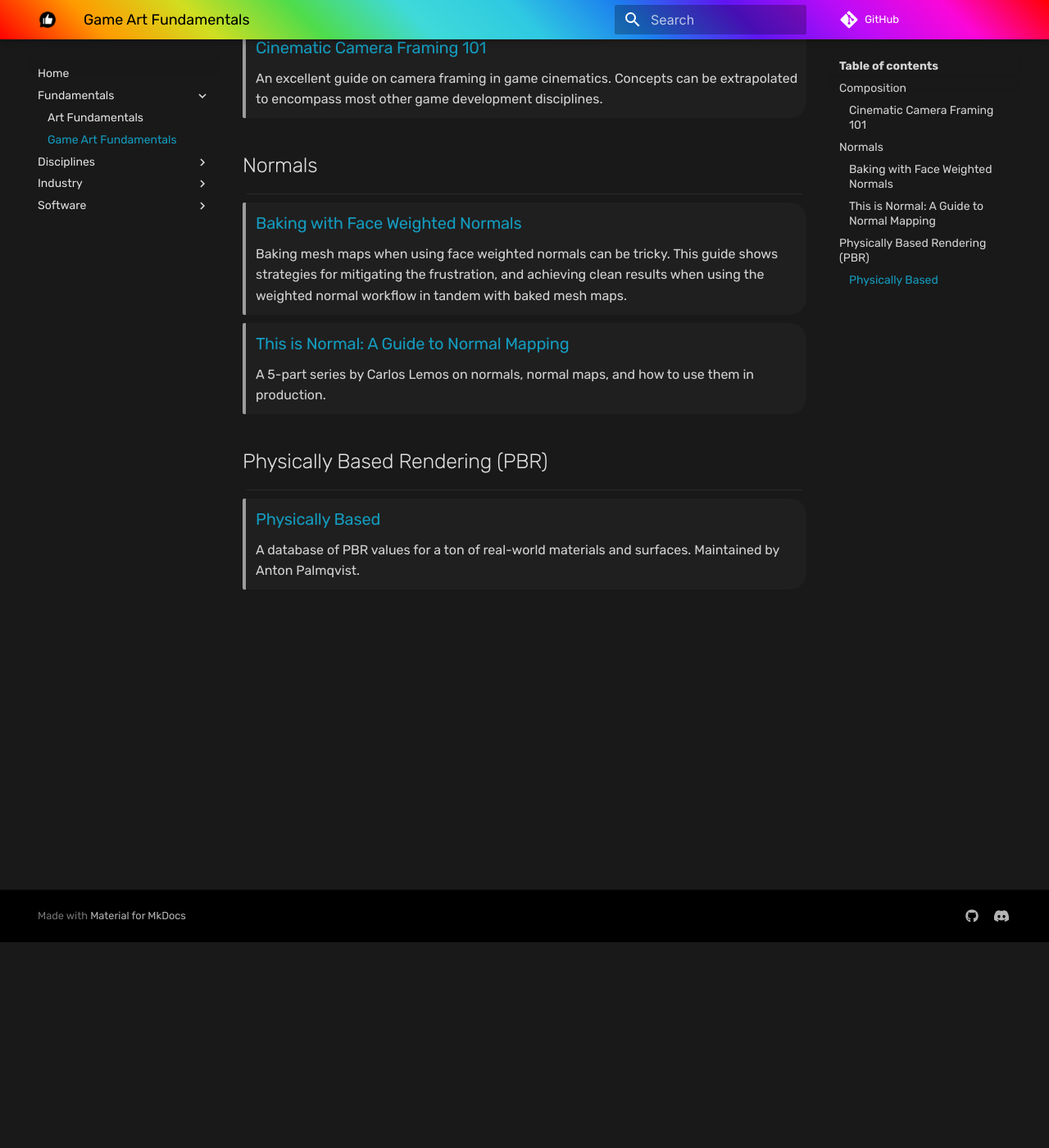
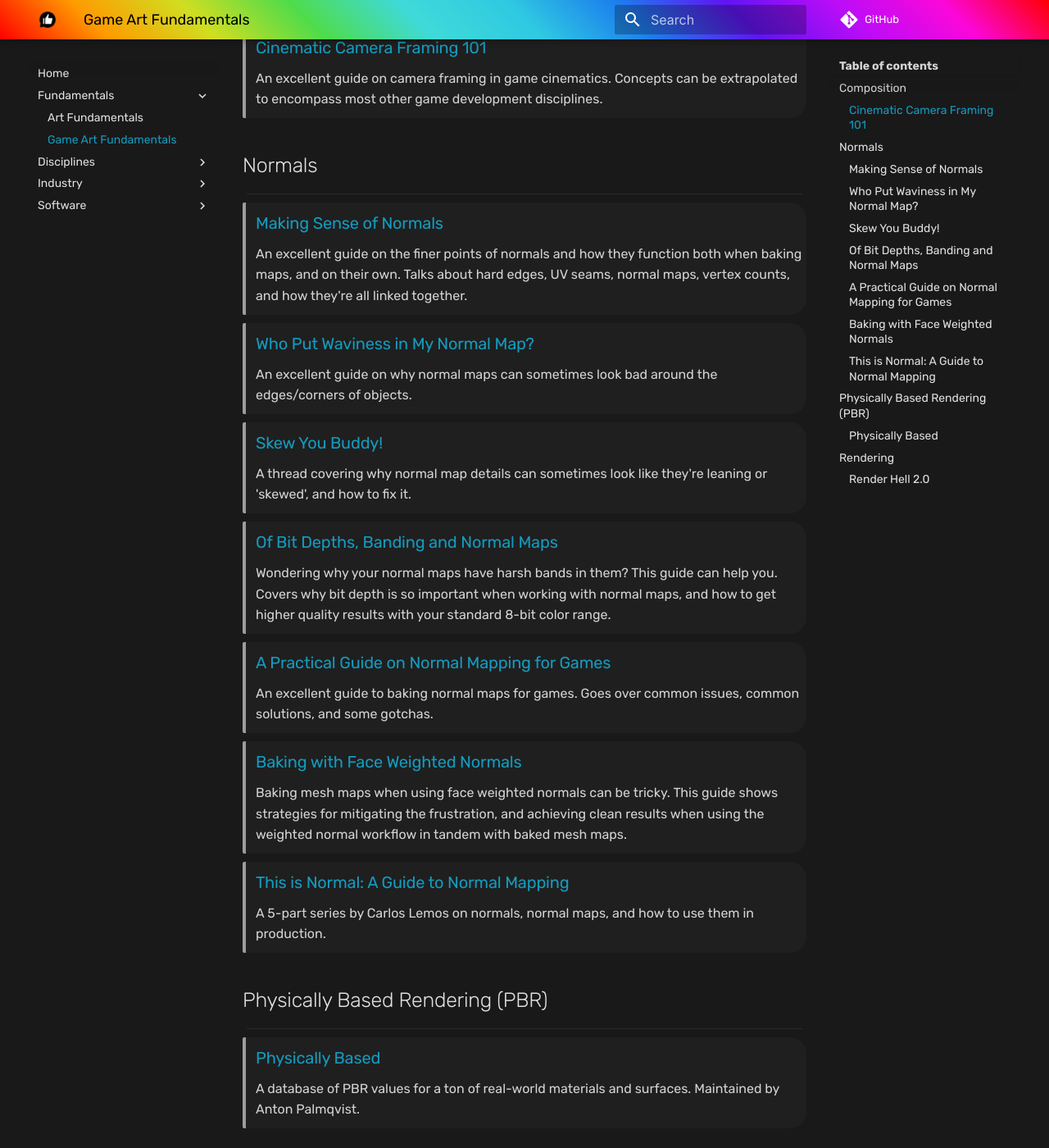
Before and after one commit to Zalek4/Friendly-Feedback-Knowledge-Base, an MkDocs documentation site: the page built from docs/fundamentals/game_art_fundamentals.md, in a window 1280 px wide and 1400 px high, scrolled down 251 px. Shown: the whole window at 82% size. Built offline with MkDocs 1.6.1 and Material for MkDocs 9.7.7, drawn with Linux system fonts in a browser that asks for light colours; comment, search, counter and statistics services are not loaded; some of the changed text lies outside the part shown.

Commit message:
[ANVIL][06/26/2024] - Resources added to Knowledge Base

```diff
--- a/docs/fundamentals/game_art_fundamentals.md
+++ b/docs/fundamentals/game_art_fundamentals.md
@@ -10,6 +10,31 @@ An excellent guide on camera framing in game cinematics. Concepts can be extrapo
 
 ## Normals
 ___
+
+> ### [Making Sense of Normals](https://polycount.com/discussion/107196/youre-making-me-hard-making-sense-of-hard-edges-uvs-normal-maps-and-vertex-counts/p1)
+An excellent guide on the finer points of normals and how they function both when baking maps, and on their own. Talks about hard edges, UV seams, normal maps, vertex counts, and how they're all linked together.
+<!-- -->
+
+
+> ### [Who Put Waviness in My Normal Map?](https://polycount.com/discussion/81154/understanding-averaged-normals-and-ray-projection-who-put-waviness-in-my-normal-map/p1)
+An excellent guide on why normal maps can sometimes look bad around the edges/corners of objects.
+<!-- -->
+
+
+> ### [Skew You Buddy!](https://polycount.com/discussion/147227/skew-you-buddy-making-sense-of-skewed-normal-map-details/p1)
+A thread covering why normal map details can sometimes look like they're leaning or 'skewed', and how to fix it.
+<!-- -->
+
+
+> ### [Of Bit Depths, Banding and Normal Maps](https://polycount.com/discussion/148303/of-bit-depths-banding-and-normal-maps/p1)
+Wondering why your normal maps have harsh bands in them? This guide can help you. Covers why bit depth is so important when working with normal maps, and how to get higher quality results with your standard 8-bit color range.
+<!-- -->
+
+
+> ### [A Practical Guide on Normal Mapping for Games](https://polycount.com/discussion/146667/a-practical-guide-on-normal-mapping-for-games/p1)
+An excellent guide to baking normal maps for games. Goes over common issues, common solutions, and some gotchas.
+<!-- -->
+
 
 > ### [Baking with Face Weighted Normals](https://www.youtube.com/watch?v=MpUCsWDycis)
 Baking mesh maps when using face weighted normals can be tricky. This guide shows strategies for mitigating the frustration, and achieving clean results when using the weighted normal workflow in tandem with baked mesh maps.
@@ -27,3 +52,11 @@ ___
 > ### [Physically Based](https://physicallybased.info/)
 A database of PBR values for a ton of real-world materials and surfaces. Maintained by Anton Palmqvist.
 <!-- -->
+
+
+## Rendering
+___
+
+> ### [Render Hell 2.0](https://simonschreibt.de/gat/renderhell/)
+Written by Simon Schreibt. A guide to rendering in game engines, written for artists. Most of this technical knowledge won't apply to your work on a daily basis, but all game art content is governed by these rules - and you should be aware of them.
+<!-- -->
--- a/mkdocs.yml
+++ b/mkdocs.yml
@@ -51,6 +51,7 @@ nav:
 - Industry:
   - Jobs: industry/jobs.md
 - Software:
+  - Marvelous Designer: software/marvelous_designer.md
   - Blender: software/blender.md
   - Other: software/other.md
   - Substance 3D Designer: software/substance_3d_designer.md
--- a/resources_blacklist.json
+++ b/resources_blacklist.json
@@ -31,5 +31,11 @@
         "links": [
             "https://www.photopea.com/"
         ]
+    },
+    "932402881997467729": {
+        "author": "zalek4",
+        "links": [
+            "https://www.blendernation.com/2022/01/16/extensive-blender-geometry-nodes-manual/"
+        ]
     }
 }
```
Also changed, not shown: docs/disciplines/environment_art.md (+8 -0 lines), docs/software/marvelous_designer.md (added, +8 -0 lines), resources_official.json (+28 -0 lines).
